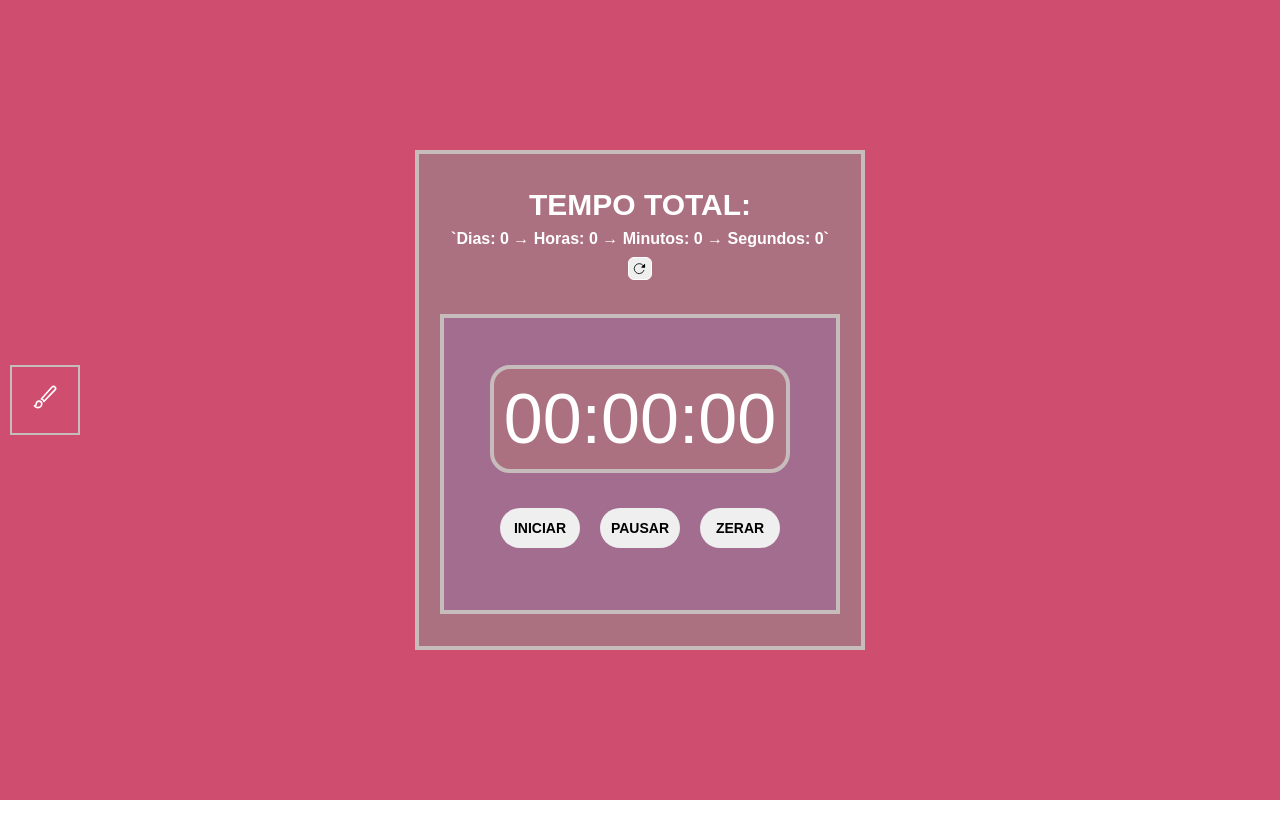
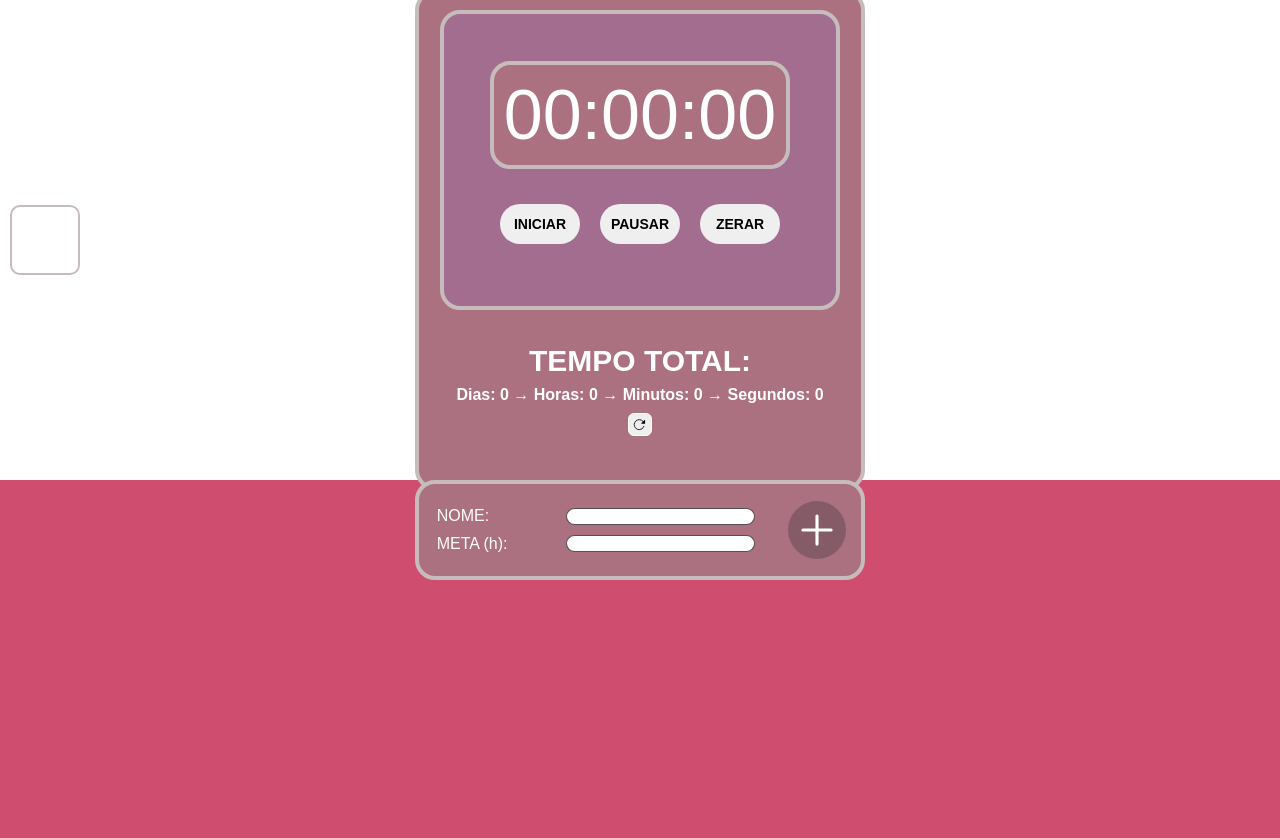
Before and after one commit to IsaacFernando333/TimerThings, a plain HTML site: page index.html in a window 1280 px wide. Before the commit the page ends 800 px from the top, so only its background shows below. Drawn offline with nearby package versions, Linux system fonts and the light colour scheme.

Commit message:
12062023

```diff
--- a/assets/css/style.css
+++ b/assets/css/style.css
@@ -22,11 +22,20 @@
 }
 
 .principal {
-    width: 100vw;
+    width: 100%;
+    height: 60vh;
+    /* background-color: var(--darkpink); */
+    display: flex;
+    align-items: center;
+    justify-content: center;
+}
+
+.principal-2 {
+    width: 100%;
     height: 100vh;
     background-color: var(--darkpink);
     display: flex;
-    align-items: center;
+    align-items: start;
     justify-content: center;
 }
 
@@ -37,8 +46,67 @@
     display: flex;
     flex-direction: column;
     align-items: center;
+    justify-content: center;
     color: white;
     border: 4px solid rgb(199, 188, 188);
+    border-radius: 20px;
+}
+
+.criatarefa {
+    height: 100px;
+    width: 450px;
+    background-color: var(--lightpink);
+    display: flex;
+    align-items: center;
+    justify-content: center;
+    color: white;
+    border: 4px solid rgb(199, 188, 188);
+    border-radius: 20px;
+}
+
+.inserindo {
+    height: 100%;
+    width: 80%;
+    display: flex;
+    flex-direction: column;
+    align-items: center;
+    justify-content: center;
+}
+
+.inserindo input {
+    border-radius: 10px;
+    border: 1px solid rgba(0, 0, 0, 0.678);
+    outline: none;
+    box-sizing: content-box;
+    padding-left: 10px;
+}
+
+.individual {
+    width: 90%;
+    height: 30%;
+    display: flex;
+    justify-content: space-between;
+    align-items: center;
+}
+
+.btnInserir {
+    width: 20%;
+    height: 100%;
+    display: flex;
+    align-items: center;
+    justify-content: center;
+    font-size: 50px;
+}
+
+.btnInserir ion-icon {
+    border-radius: 30px;
+    padding: 4px;
+    background-color: #21252948;
+    cursor: pointer;
+}
+
+.btnInserir ion-icon:hover {
+    background-color: #212529;
 }
 
 .titulo {
@@ -62,17 +130,6 @@
     padding: 10px;
 }
 
-.timer {
-    display: flex;
-    flex-direction: column;
-    align-items: center;
-    background-color: var(--midlepink);
-    border: 4px solid rgb(199, 188, 188);
-    width: 400px;
-    height: 300px;
-    justify-content: center;
-}
-
 .tempo {
     font-size: 70px;
     margin-bottom: 20px;
@@ -83,6 +140,18 @@
     border-radius: 20px;
     border: 4px solid rgb(199, 188, 188);
 }
+.timer {
+    display: flex;
+    flex-direction: column;
+    align-items: center;
+    background-color: var(--midlepink);
+    border: 4px solid rgb(199, 188, 188);
+    width: 400px;
+    height: 300px;
+    justify-content: center;
+    border-radius: 20px;
+}
+
 
 .bts button {
     height: 40px;
@@ -152,6 +221,7 @@
     border: 2px solid rgb(199, 188, 188);
     color: white;
     cursor: pointer;
+    border-radius: 10px;
     transition: 0.2s;
 }
 
--- a/index.html
+++ b/index.html
@@ -8,6 +8,7 @@
 </head>
 <body>
     <section class="principal">
+
         <div class="temas">
             <p><ion-icon class="icone-pincel" name="brush-outline"></ion-icon></p>
             <div class="temas-div">
@@ -22,11 +23,6 @@
             </div>
         </div>
         <div class="conteudo">
-            <div class="data">
-                <h1 class="titulo">TEMPO TOTAL:</h1>
-                <p class="total">`Dias: 0 → Horas: 0 → Minutos: 0 → Segundos: 0`</p>
-                <button class="definitivo"><ion-icon name="reload-outline"></ion-icon></button>
-            </div>
             <div class="timer">
                 <p class="tempo">00:00:00</p>
                 <div class="bts">
@@ -34,6 +30,29 @@
                     <button class="pausar" >PAUSAR</button>
                     <button class="zerar" >ZERAR</button>
                 </div>
+            </div>
+            <div class="data">
+                <h1 class="titulo">TEMPO TOTAL:</h1>
+                <p class="total">`Dias: 0 → Horas: 0 → Minutos: 0 → Segundos: 0`</p>
+                <button class="definitivo"><ion-icon name="reload-outline"></ion-icon></button>
+            </div>
+        </div>
+
+    </section>
+    <section class="principal-2">
+        <div class="criatarefa">
+            <div class="inserindo">
+                <div class="individual">
+                    <label for="nome">NOME:</label>
+                    <input type="text" name="nome" id="nome">
+                </div>
+                <div class="individual">
+                    <label for="metaTempo">META (h):</label>
+                    <input type="number">
+                </div>
+            </div>
+            <div class="btnInserir">
+                <ion-icon name="add-outline"></ion-icon>
             </div>
         </div>
     </section>
--- a/js/script.js
+++ b/js/script.js
@@ -138,4 +138,5 @@ function retornar() {
     formataTelaDefinitivo();
 }
 
+formataTelaDefinitivo();
 retornar();
```
